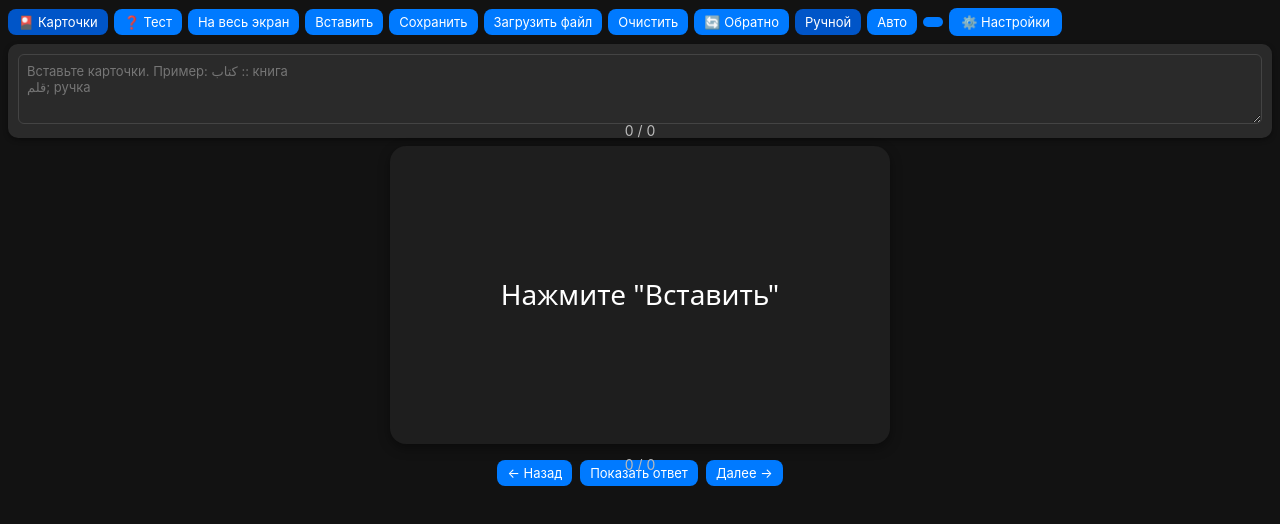
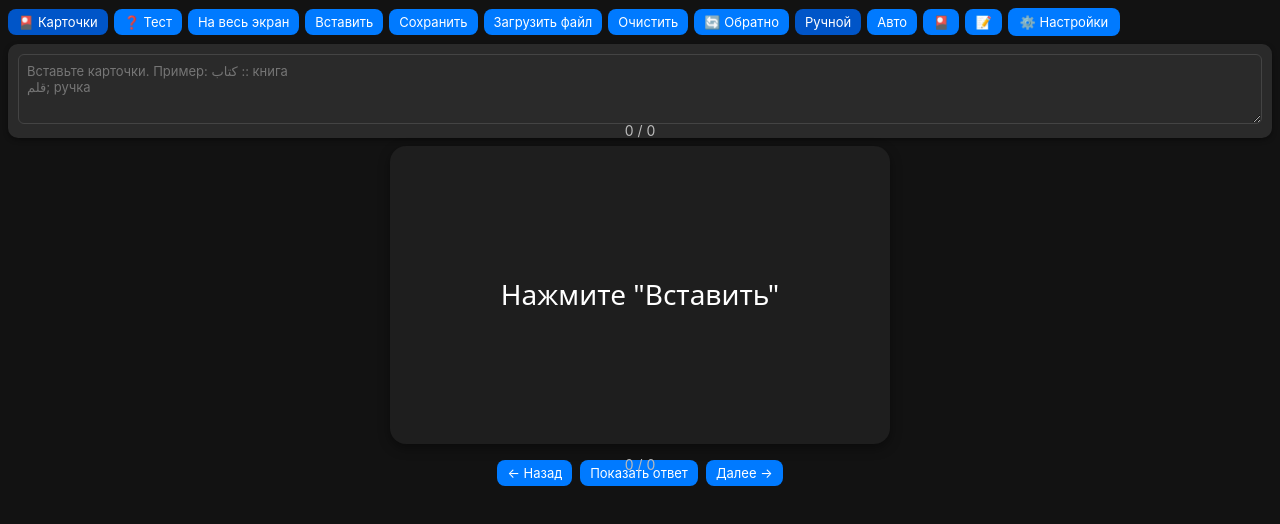
Before and after one commit to Nautilus-code/flashcards, a plain HTML site: page index.html in a window 1280 px wide. Drawn offline with Linux system fonts and the light colour scheme.

Commit message:
Update index.html

```diff
--- a/index.html
+++ b/index.html
@@ -542,7 +542,8 @@
     <button id="btn-reverse">🔄 Обратно</button>
     <button id="btn-manual" class="active">Ручной</button>
     <button id="btn-auto">Авто</button>
-    <button onclick="window.location.href = 'memria.html'"> </button>
+    <button onclick="window.location.href = 'memria.html'"> 🎴 </button>
+    <button onclick="window.location.href = 'vocabflip.html'"> 📝 </button>
 
     <div class="settings-dropdown">
       <button class="settings-dropdown-btn" id="toggle-settings">
```
